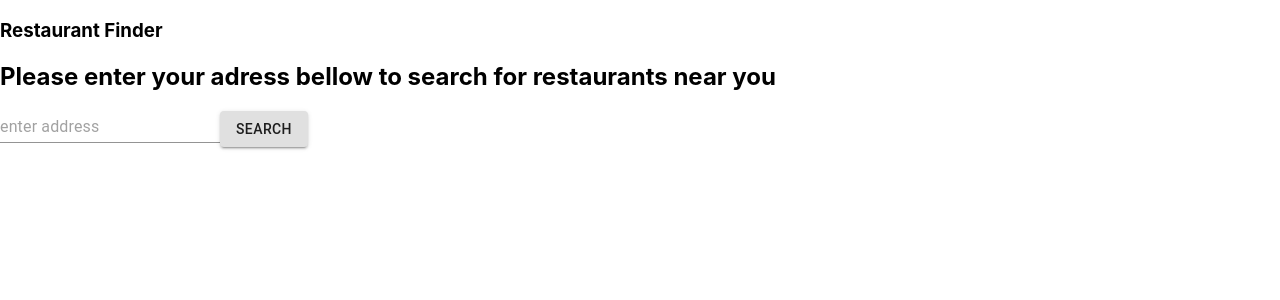
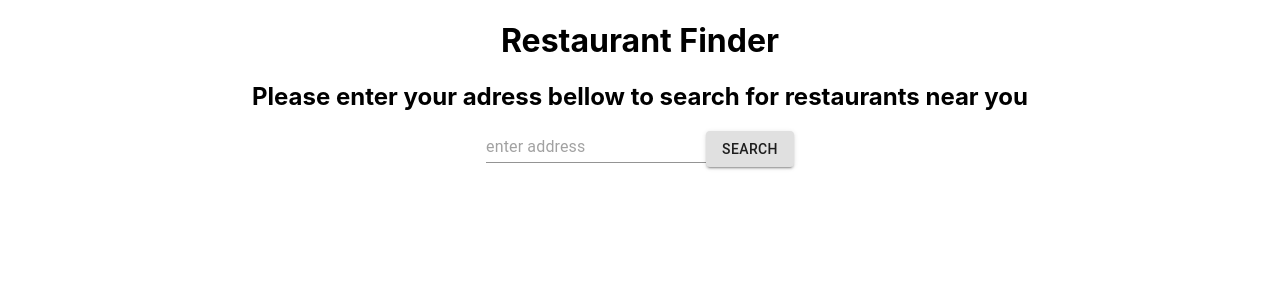
Before and after one commit to kslewis19/restaurant-finder, a React (Create React App) app: page / in a window 1280 px wide. Shown: the top 300 px of the page. Built offline with nearby package versions, Linux system fonts and the light colour scheme.

Commit message:
small frontend changes

```diff
--- a/src/AddressForm.js
+++ b/src/AddressForm.js
@@ -1,6 +1,7 @@
 import Button from '@material-ui/core/Button';
 import { TextField, FormLabel } from '@material-ui/core';
 import { useEffect, useState } from 'react';
+import './App.css';
 
 function AddressForm(props){
 
@@ -18,7 +19,7 @@ function AddressForm(props){
 
 
     return(
-        <div>
+        <div class= "Address">
             <h2> Please enter your adress bellow to search for restaurants near you</h2>
             <form method="post" onSubmit={handleSubmit}>
             <TextField name='value' value={address} onChange={(event)=>{setAddress(event.target.value)}} placeholder={'enter address'} >
--- a/src/App.css
+++ b/src/App.css
@@ -11,6 +11,9 @@
   .App-logo {
     animation: App-logo-spin infinite 20s linear;
   }
+}
+.Address{
+  text-align: center;
 }
 
 .App-header {
--- a/src/App.js
+++ b/src/App.js
@@ -11,9 +11,10 @@ function App() {
 
   return (
     <div >
+      <div style={{flexDirection: "row",textAlign:"center"}}>
 
-
-    <h3>Restaurant Finder</h3>
+    <h1 >Restaurant Finder</h1>
+    </div>
     {hasAdd? <RestaurantViewer coords={coords} />:<AddressForm setHasAdd= {setHasAdd} setCoords={setCoords} />}
     </div>
   );
```
